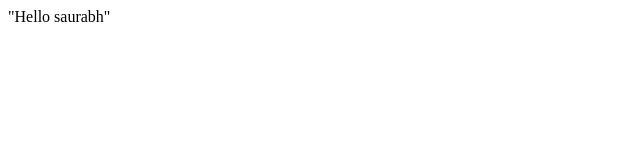
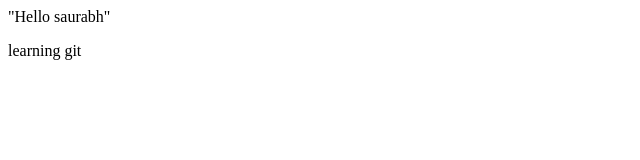
Before and after one commit to smishra0809/localrepo, a plain HTML site: page index.html in a window 1280 px wide. Shown: the full height of the page, 0-640 px from the left. Drawn offline with Linux system fonts and the light colour scheme.

Commit message:
add new feature

```diff
--- a/index.html
+++ b/index.html
@@ -1 +1,2 @@
 <p>"Hello saurabh"</p>
+<p>learning git</p>
```
